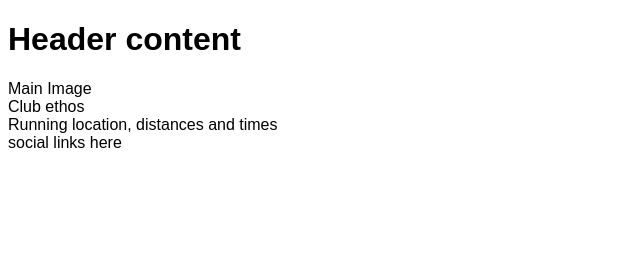
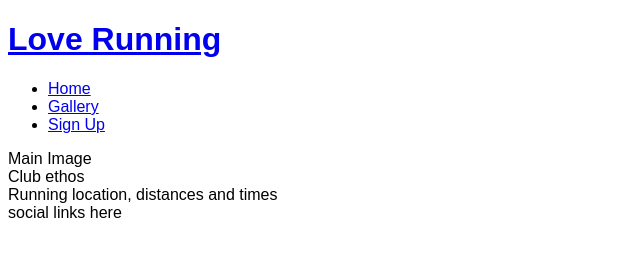
Before and after one commit to ZackOcall/love-running, a plain HTML site: page index.html in a window 1280 px wide. Shown: the whole page, without its empty margins (0-640 px from the left). Drawn offline with Linux system fonts and the light colour scheme.

Commit message:
added header and navigations

```diff
--- a/index.html
+++ b/index.html
@@ -1,5 +1,6 @@
 <!DOCTYPE html>
 <html lang="en">
+
 <head>
     <meta charset="UTF-8">
     <meta http-equiv="X-UA-Compatible" content="IE=edge">
@@ -10,8 +11,26 @@
     <link rel="stylesheet" href="assets/css/style.css">
     <title>Love Running</title>
 </head>
+
 <body>
-    <h1>Header content</h1>
+    <header>
+        <a href="index.html">
+            <h1>Love Running</h1>
+        </a>
+        <nav>
+            <ul>
+                <li>
+                    <a href="index.html">Home</a>
+                </li>
+                <li>
+                    <a href="#">Gallery</a>
+                </li>
+                <li>
+                    <a href="#">Sign Up</a>
+                </li>
+            </ul>
+        </nav>
+    </header>
     <section>
         Main Image
     </section>
@@ -25,4 +44,5 @@
         social links here
     </footer>
 </body>
+
 </html>
```
